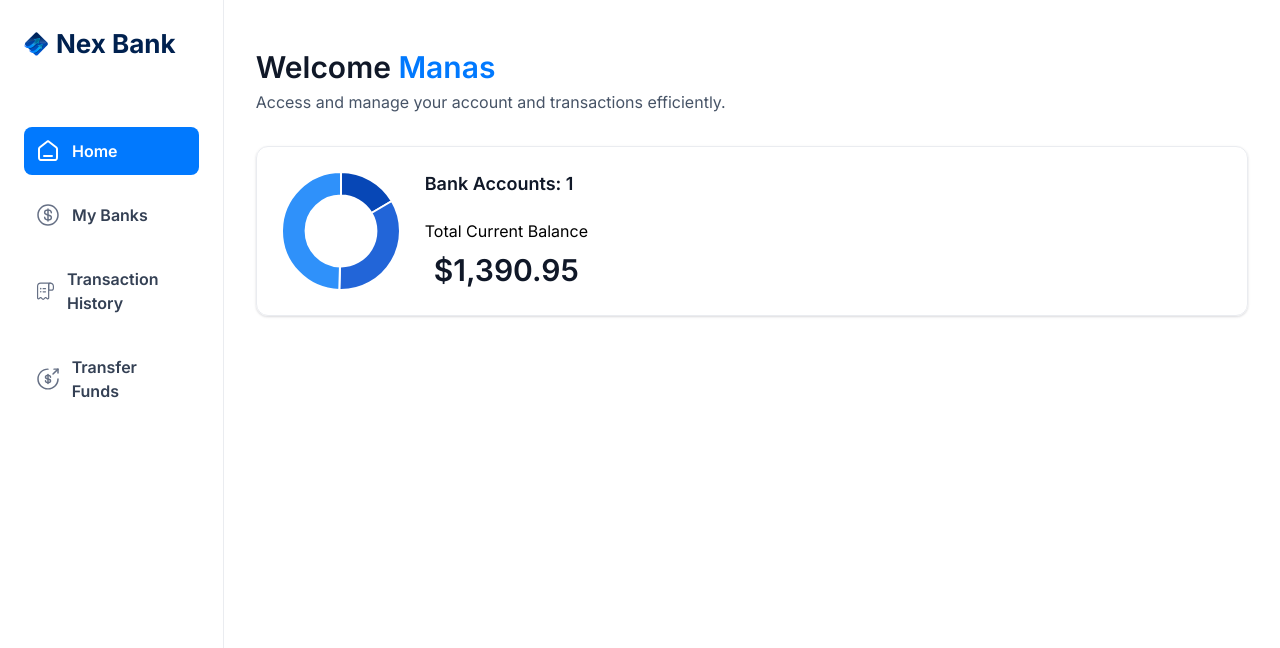
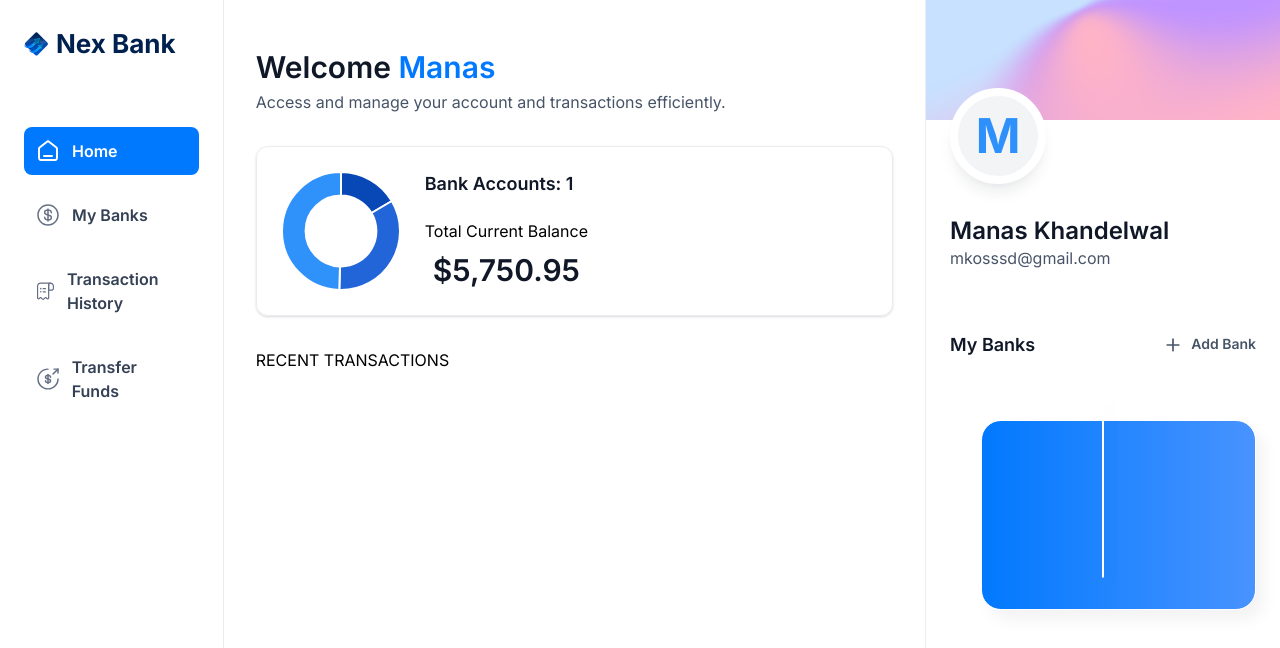
Before and after one commit to mkosssd/NeBank, a Next.js app: page / in a window 1280 px wide. Shown: the top 648 px of the page. Built offline with nearby package versions, Linux system fonts and the light colour scheme.

Commit message:
code update

```diff
--- a/app/(root)/page.tsx
+++ b/app/(root)/page.tsx
@@ -1,25 +1,29 @@
 import HeaderBox from '@/components/HeaderBox'
+import RightSideBar from '@/components/RightSideBar'
 import TotalBalanceBox from '@/components/TotalBalanceBox'
 import React from 'react'
 
 const Home = () => {
-  const loggedIn = { firstName: 'Manas' }
+  const loggedIn = { firstName: 'Manas', lastName: 'Khandelwal', email: 'mkosssd@gmail.com' }
   return (
     <section className='home'>
       <div className='home-content'>
-        <div className='home-header'>
+        <header className='home-header'>
           <HeaderBox
             title='Welcome'
             type='greeting'
             user={loggedIn.firstName || 'Guest'}
-			subtext='Access and manage your account and transactions efficiently.'
+            subtext='Access and manage your account and transactions efficiently.'
           />
           <TotalBalanceBox
-          accounts={[]}
-          totalBanks={1}
-          totalCurrentBalance={1390.95}/>
-        </div>
+            accounts={[]}
+            totalBanks={1}
+            totalCurrentBalance={5750.95}
+          />
+        </header>
+        RECENT TRANSACTIONS
       </div>
+      <RightSideBar user={loggedIn} transactions={[]} banks={[{},{}]}/>
     </section>
   )
 }
--- /dev/null
+++ b/components/BankCard.tsx
@@ -0,0 +1,14 @@
+import Link from 'next/link'
+import React from 'react'
+
+const BankCard = ({showBalance, account, userName}: CreditCardProps) => {
+  return (
+    <div className='flex flex-col'>
+        <Link href='/' className='bank-card'>
+
+        </Link>
+    </div>
+  )
+}
+
+export default BankCard
--- /dev/null
+++ b/components/RightSideBar.tsx
@@ -0,0 +1,56 @@
+import Image from 'next/image'
+import Link from 'next/link'
+import React from 'react'
+import BankCard from './BankCard'
+
+const RightSideBar = ({ user, transactions, banks }: RightSidebarProps) => {
+  return (
+    <aside className='right-sidebar'>
+      <section className='flex flex-col pb-8'>
+        <div className='profile-banner' />
+        <div className='profile'>
+          <div className='profile-img'>
+            <span className='text-5xl font-bold text-blue-500'>
+              {user.firstName[0]}
+            </span>
+          </div>
+          <div className='profile-details'>
+            <h1 className='profile-name'>
+              {user.firstName} {user.lastName}
+            </h1>
+            <p className='profile-email'>{user.email}</p>
+          </div>
+        </div>
+      </section>
+      <section className='banks'>
+		<div className="flex w-full justify-between">
+			<h2 className="header-2">
+				My Banks
+			</h2>
+			<Link href='/' className='flex gap-2'>
+				<Image src="/icons/plus.svg" height={20} width={20} alt='Plus'/>
+				<h2 className='text-14 font-semibold text-gray-600'>Add Bank</h2>
+			</Link>
+		</div>
+		{banks?.length > 0 && (
+			<div className='relative flex flex-1 flex-col items-center justify-center gap-5'>
+				<div className="relative z-10">
+					<BankCard key={banks[0].$id}
+					account={banks[0]}
+					userName={`${user.firstName} ${user.lastName}`} showBalance={false}/>
+				</div>
+				{banks[1] && (
+					<div className='absolute right-0 top-8 z-0 w-[90%]'>
+						<BankCard key={banks[1].$id}
+							account={banks[1]}
+							userName={`${user.firstName} ${user.lastName}`} showBalance={false}/>
+					</div>
+				)}
+			</div>
+		)}
+	  </section>
+    </aside>
+  )
+}
+
+export default RightSideBar
--- a/package.json
+++ b/package.json
@@ -3,7 +3,7 @@
   "version": "0.1.0",
   "private": true,
   "scripts": {
-    "dev": "next dev",
+    "dev": "next dev --turbo",
     "build": "next build",
     "start": "next start",
     "lint": "next lint"
```
